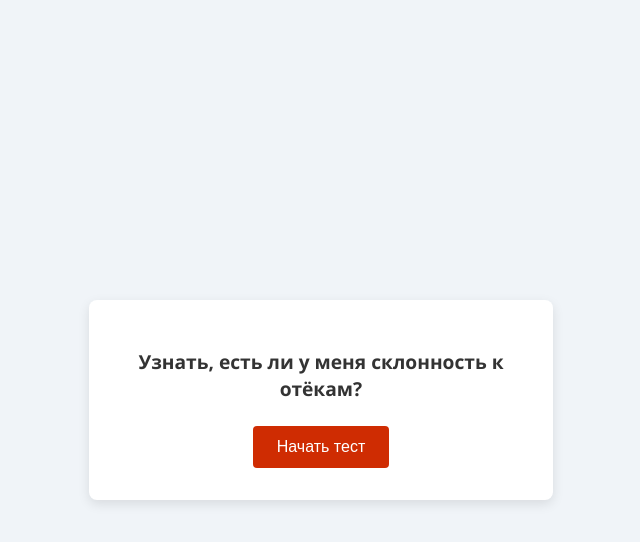
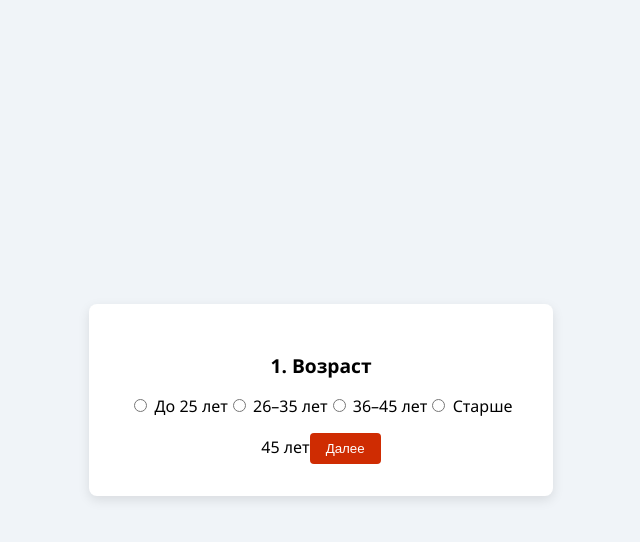
Before and after one commit to irinaburljaeva/Proverka, a plain HTML site: page index.html in a window 1280 px wide. Both pictures are taken after a click on the button "Начать тест". Shown: the whole page, without its empty margins (319-959 px from the left). Drawn offline with Linux system fonts and the light colour scheme.

Commit message:
Update index.html

```diff
--- a/index.html
+++ b/index.html
@@ -3,7 +3,7 @@
 <head>
   <meta charset="UTF-8" />
   <meta name="viewport" content="width=device-width, initial-scale=1.0"/>
-  <title>Оценка склонности к отёкам</title>
+  <title>Тест на склонность к отёкам</title>
   <style>
     body {
       font-family: 'Segoe UI', sans-serif;
@@ -18,35 +18,90 @@
       background: #fff;
       padding: 2rem;
       border-radius: 8px;
-      box-shadow: 0 4px 12px rgba(0, 0, 0, 0.1);
+      box-shadow: 0 4px 12px rgba(0,0,0,0.1);
       text-align: center;
       max-width: 400px;
+      width: 100%;
     }
-    h2 {
-      margin-bottom: 1.5rem;
-      font-size: 1.2rem;
-      color: #333;
-    }
+    h2 { margin-bottom: 1rem; font-size: 1.2rem; }
+    .options label { display: block; margin: 0.5rem 0; text-align: left; cursor: pointer; }
     button {
-      padding: 0.75rem 1.5rem;
-      font-size: 1rem;
+      margin-top: 1rem;
+      padding: 0.5rem 1rem;
       background: #CF2C02;
       color: #fff;
       border: none;
       border-radius: 4px;
       cursor: pointer;
     }
-    button:hover {
-      background: #a62100;
-    }
   </style>
 </head>
 <body>
 
   <div class="container">
-    <h2>Узнать, есть ли у меня склонность к отёкам?</h2>
-    <button id="startBtn">Начать тест</button>
+    <div id="quiz">
+      <h2>Узнать, есть ли у меня склонность к отёкам?</h2>
+      <button id="startBtn">Начать тест</button>
+    </div>
   </div>
+
+  <script>
+    const slides = [
+      { question: "1. Возраст", options: [
+        { text: "До 25 лет", value: 0 },
+        { text: "26–35 лет", value: 1 },
+        { text: "36–45 лет", value: 2 },
+        { text: "Старше 45 лет", value: 3 }
+      ]},
+      { question: "2. Образ жизни", options: [
+        { text: "Активный весь день", value: 0 },
+        { text: "Сидячая работа + активность", value: 1 },
+        { text: "Преимущественно сидячий", value: 2 }
+      ]},
+      { question: "3. Физическая активность", options: [
+        { text: "3+ тренировки в неделю", value: 0 },
+        { text: "1–2 тренировки в неделю", value: 1 },
+        { text: "Никаких тренировок", value: 2 }
+      ]}
+    ];
+
+    let current = 0;
+    const quiz = document.getElementById("quiz");
+    const startBtn = document.getElementById("startBtn");
+
+    startBtn.addEventListener("click", () => showSlide());
+
+    function showSlide() {
+      const s = slides[current];
+      quiz.innerHTML = `<h2>${s.question}</h2>`;
+
+      s.options.forEach(o => {
+        const label = document.createElement("label");
+        label.innerHTML = `<input type="radio" name="opt" value="${o.value}"> ${o.text}`;
+        quiz.appendChild(label);
+      });
+
+      const btn = document.createElement("button");
+      btn.textContent = current < slides.length - 1 ? "Далее" : "Завершить";
+      btn.disabled = true;
+      quiz.appendChild(btn);
+
+      quiz.querySelectorAll("input").forEach(input => {
+        input.addEventListener("change", () => {
+          btn.disabled = false;
+        });
+      });
+
+      btn.addEventListener("click", () => {
+        current++;
+        if (current < slides.length) {
+          showSlide();
+        } else {
+          quiz.innerHTML = `<h2>Тест завершён!</h2>`;
+        }
+      });
+    }
+  </script>
 
 </body>
 </html>
```
